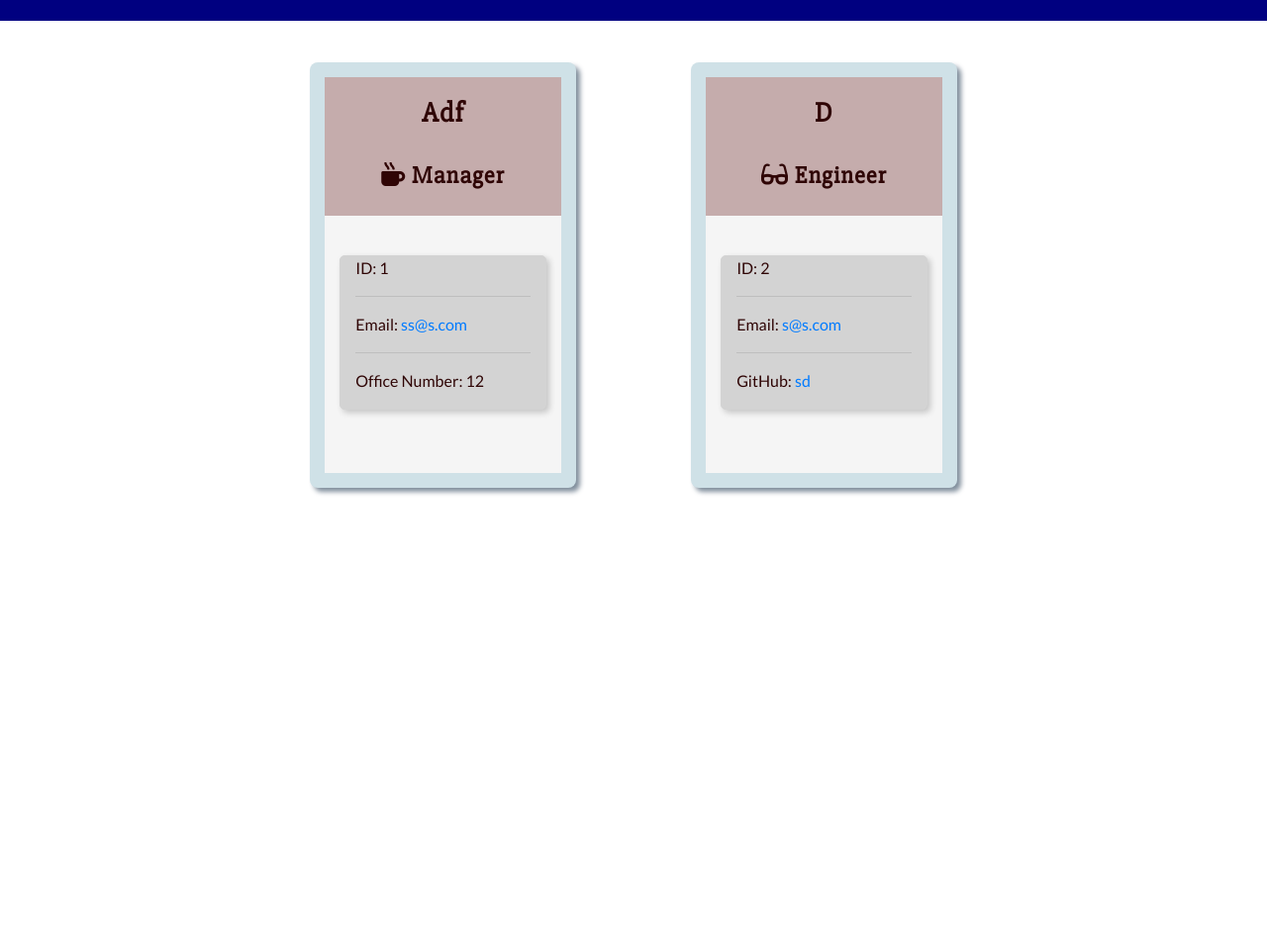
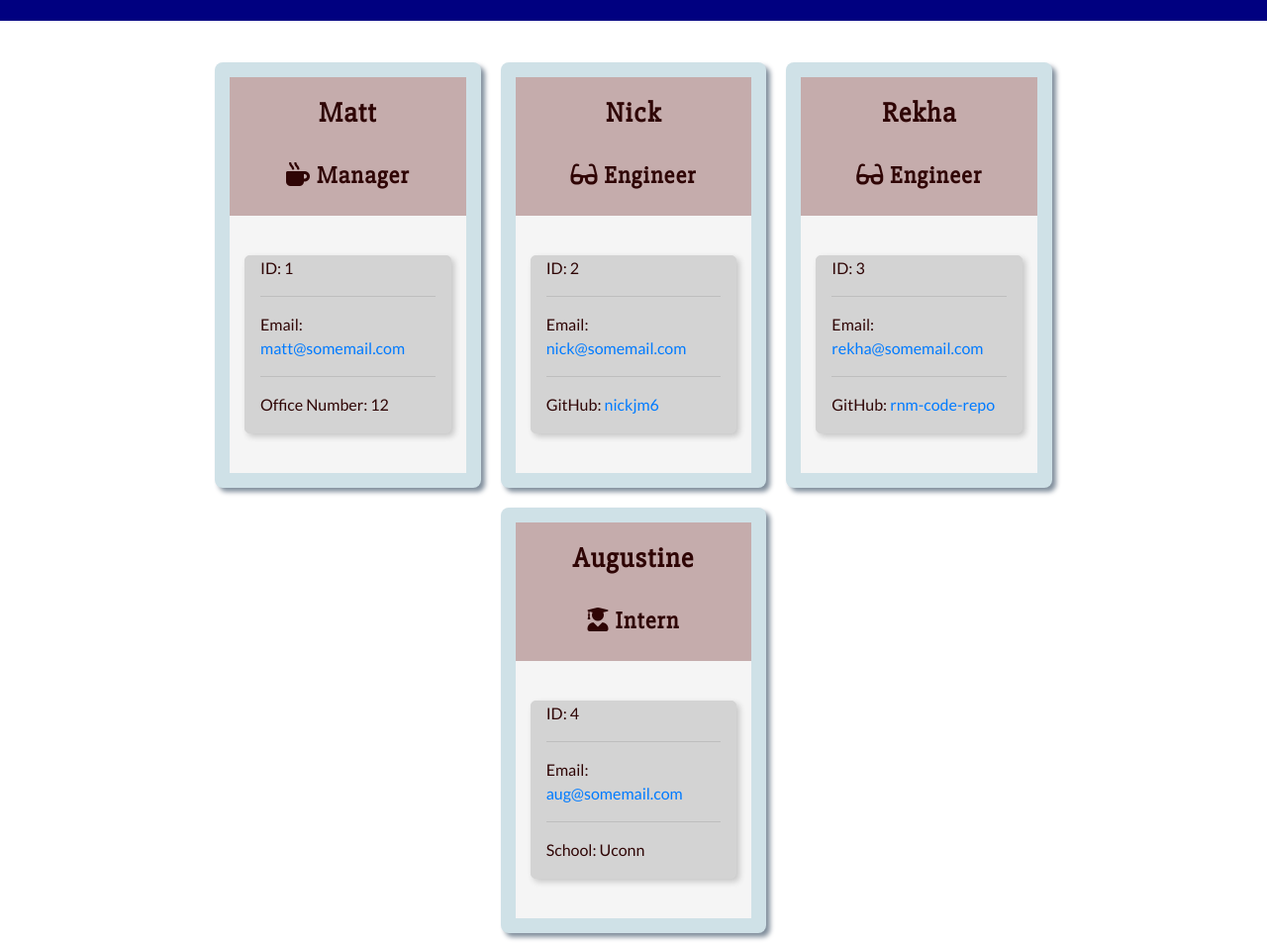
Before and after one commit to smaji08/TemplateEngine, a website: page output/team.html in a window 1280 px wide. Shown: the part 86-1039 px from the top of the page at 99% size. Before the commit the page ends 800 px from the top, so only its background shows below. Drawn offline with nearby package versions, Linux system fonts and the light colour scheme.

Commit message:
team html

```diff
--- a/output/team.html
+++ b/output/team.html
@@ -25,14 +25,14 @@
                 <div class="grid-item">
                     <div class="grid-item-content">
                         <div class="namedesig">
-                            <h3>Adf</h3><br>
+                            <h3>Matt</h3><br>
                             <h4><i class="fas fa-mug-hot"></i> Manager</h4>
                         </div>
                         <div class="container container-inner" >
                             <div class="container container-inner2">
                                 <p>ID: 1</p><hr>
-                                <p>Email: <a href="mailto:ss@s.com?subject=Congratulations!
-                                &body= You are a selected few!!" target="_blank">ss@s.com</a></p><hr>
+                                <p>Email: <a href="mailto:matt@somemail.com?subject=Congratulations!
+                                &body= You are a selected few!!" target="_blank">matt@somemail.com</a></p><hr>
                                 <p>Office Number: 12</p>
                             </div>
                         </div>
@@ -42,15 +42,49 @@
                 <div class="grid-item">
                     <div class="grid-item-content">
                         <div class="namedesig">
-                            <h3>D</h3><br>
+                            <h3>Nick</h3><br>
                             <h4><i class="fas fa-glasses"></i> Engineer</h4>
                         </div>
                         <div class="container container-inner" >
                             <div class="container container-inner2">
                                 <p>ID: 2</p><hr>
-                                <p>Email: <a href="mailto:s@s.com?subject=Congratulations!
-                                &body= You are a selected few!!" target="_blank">s@s.com</a></p><hr>
-                                <p>GitHub: <a href="https://github.com/sd" target="_blank">sd</a></p>
+                                <p>Email: <a href="mailto:nick@somemail.com?subject=Congratulations!
+                                &body= You are a selected few!!" target="_blank">nick@somemail.com</a></p><hr>
+                                <p>GitHub: <a href="https://github.com/nickjm6" target="_blank">nickjm6</a></p>
+                            </div>
+                        </div>
+                    </div>
+                </div>
+
+                <div class="grid-item">
+                    <div class="grid-item-content">
+                        <div class="namedesig">
+                            <h3>Rekha</h3><br>
+                            <h4><i class="fas fa-glasses"></i> Engineer</h4>
+                        </div>
+                        <div class="container container-inner" >
+                            <div class="container container-inner2">
+                                <p>ID: 3</p><hr>
+                                <p>Email: <a href="mailto:rekha@somemail.com?subject=Congratulations!
+                                &body= You are a selected few!!" target="_blank">rekha@somemail.com</a></p><hr>
+                                <p>GitHub: <a href="https://github.com/rnm-code-repo" target="_blank">rnm-code-repo</a></p>
+                            </div>
+                        </div>
+                    </div>
+                </div>
+
+                <div class="grid-item">
+                    <div class="grid-item-content">
+                        <div class="namedesig">
+                            <h3>Augustine</h3><br>
+                            <h4><i class="fas fa-user-graduate"></i> Intern</h4>
+                        </div>
+                        <div class="container container-inner" >
+                            <div class="container container-inner2">
+                                <p>ID: 4</p><hr>
+                                <p>Email: <a href="mailto:aug@somemail.com?subject=Congratulations!
+                                &body= You are a selected few!!" target="_blank">aug@somemail.com</a></p><hr>
+                                <p>School: Uconn</p>
                             </div>
                         </div>
                     </div>
```
